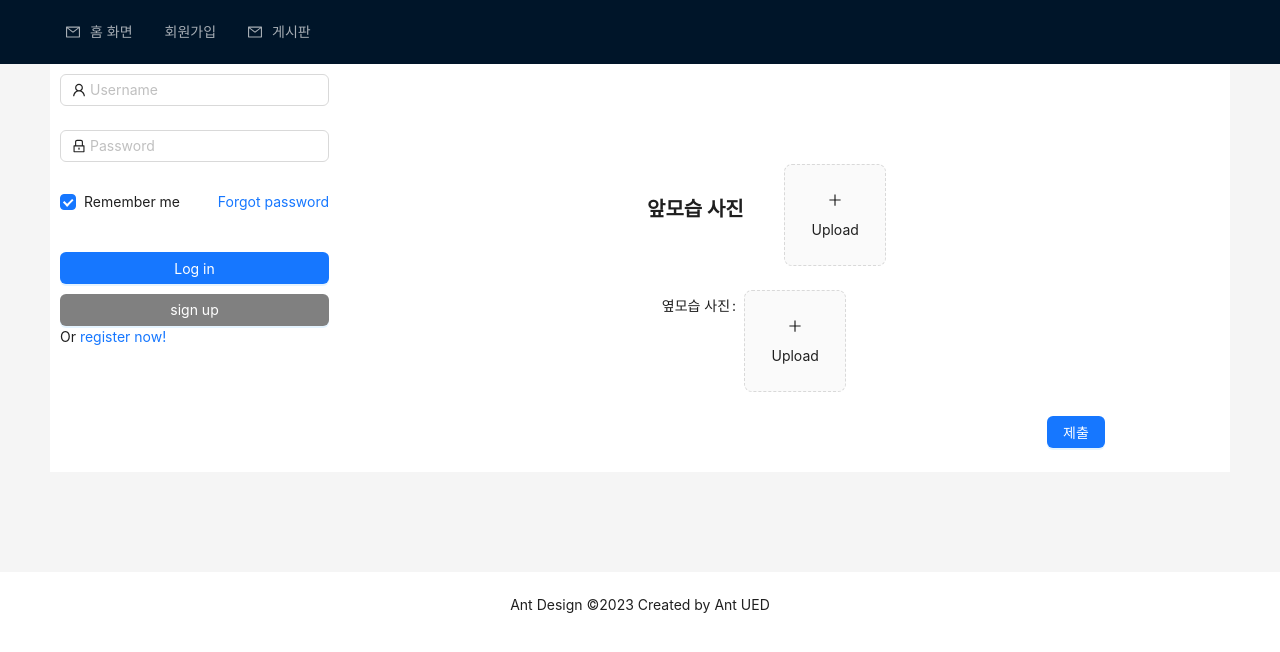
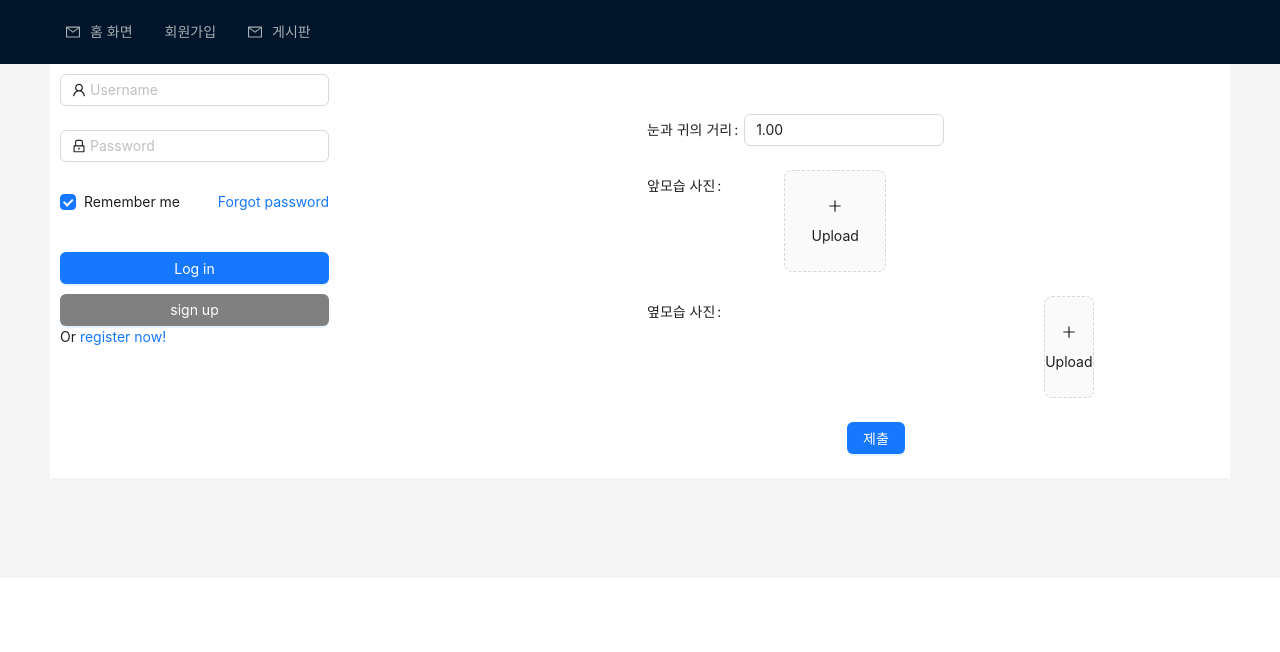
Before and after one commit to yulmam/2023-2capstone, a React (Create React App) app in the folder front/: page / in a window 1280 px wide. Shown: the top 652 px of the page. Built offline with nearby package versions, Linux system fonts and the light colour scheme.

Commit message:
form data update

```diff
--- a/front/src/components/AppLayout.js
+++ b/front/src/components/AppLayout.js
@@ -92,9 +92,7 @@ const AppLayout = ({ children }) => {
           marginTop: 100,
           backgroundColor: "white",
         }}
-      >
-        Ant Design ©2023 Created by Ant UED
-      </Footer>
+      ></Footer>
     </Layout>
   );
 };
--- a/front/src/components/PostForm.js
+++ b/front/src/components/PostForm.js
@@ -1,6 +1,15 @@
 import { PlusOutlined } from "@ant-design/icons";
 import React, { useCallback, useState } from "react";
-import { Button, Form, Input, InputNumber, Select, Upload, Modal } from "antd";
+import {
+  Button,
+  Form,
+  Input,
+  InputNumber,
+  Select,
+  Upload,
+  Modal,
+  Space,
+} from "antd";
 import { useNavigate } from "react-router-dom";
 import { useDispatch, useSelector } from "react-redux";
 import { submitForm } from "../reducers/diagnosis";
@@ -15,6 +24,9 @@ const containerStyle = {
   flexDirection: "column",
 
   justifyContent: "center", // 수평 가운데 정렬
+};
+const onChange = (value) => {
+  console.log("changed", value);
 };
 const getBase64 = (file) =>
   new Promise((resolve, reject) => {
@@ -53,32 +65,26 @@ const PostForm = () => {
     frontList.forEach((e) => {
       console.log(e.originFileObj);
       imageArray.push(e.originFileObj);
+      formData.append("front", e.originFileObj);
     });
     sideList.forEach((e) => {
       console.log(e.originFileObj);
       imageArray.push(e.originFileObj);
+      formData.append("side", e.originFileObj);
     });
-    console.log(imageArray);
 
+    console.log(formData);
     // formData.append("name", name);
     // formData.append("sex", sex);
     // formData.append("age", age);
     // console.log(formData);
-
-    dispatch(submitForm(imageArray));
-
-    const imageObject = [];
-    frontList.forEach((e) => {
-      console.log(e.originFileObj);
-      imageObject.push({ front: e.originFileObj });
-    });
-    sideList.forEach((e) => {
-      console.log(e.originFileObj);
-      imageObject.push({ side: e.originFileObj });
-    });
-    console.log(imageObject);
-
-    dispatch(submitForm(imageObject));
+    for (let key of formData.keys()) {
+      console.log(key, ":", formData.get(key));
+    }
+    for (let value of formData.values()) {
+      console.log(value);
+    }
+    dispatch(submitForm(formData));
 
     // dispatch(submitReport(formData));
   }, [dispatch, frontList, sideList]);
@@ -129,20 +135,33 @@ const PostForm = () => {
         }}
         layout="horizontal"
         encType="multipart/form-data"
-        style={{
-          marginTop: 100,
-          marginLeft: 300,
-        }}
         onFinish={onSumbitForm}
       >
+        <Form.Item
+          label="눈과 귀의 거리"
+          style={{ marginLeft: 300, marginTop: 50 }}
+          labelAlign="left"
+        >
+          <InputNumber
+            style={{
+              width: 200,
+            }}
+            defaultValue="1"
+            min="0"
+            max="100"
+            step="0.01"
+            onChange={onChange}
+            stringMode
+          />
+        </Form.Item>
         <div style={containerStyle}>
           <Form.Item
             valuePropName="FileList"
             getValueFromEvent={normFrontFile}
-            colon={false}
-            labelCol={{ span: 4 }}
             labelAlign="left"
-            label={<span style={customLabelStyle}>앞모습 사진:</span>}
+            // label={<span style={customLabelStyle}>앞모습 사진:</span>}
+            label="앞모습 사진"
+            style={{ marginLeft: 300 }}
           >
             <Upload
               listType="picture-card"
@@ -175,14 +194,19 @@ const PostForm = () => {
         <Form.Item
           valuePropName="FileList"
           getValueFromEvent={normFrontFile}
+          labelAlign="left"
           // label={<span style={customLabelStyle}>옆모습 사진:</span>}
           label="옆모습 사진"
+          style={{ marginLeft: 300 }}
         >
           <Upload
             listType="picture-card"
             fileList={sideList}
             onPreview={handlePreview}
             onChange={handleSideChange}
+            style={{
+              marginLeft: 300,
+            }}
           >
             {sideList.length >= 1 ? null : uploadButton}
           </Upload>
@@ -202,7 +226,7 @@ const PostForm = () => {
           </Modal>
         </Form.Item>
 
-        <Form.Item style={{ marginLeft: 400 }}>
+        <Form.Item style={{ marginLeft: 500 }}>
           <Button type="primary" htmlType="submit">
             제출
           </Button>
--- a/front/src/reducers/diagnosis.js
+++ b/front/src/reducers/diagnosis.js
@@ -16,8 +16,6 @@ export const submitForm = createAsyncThunk(
   "/diagnosis/submitForm",
   async (data, { fulfillWithValue, rejectWithValue }) => {
     try {
-      console.log(data);
-
       console.log(data);
 
       const response = await axios.post("/diagnosis/submitForm", data);
```
Also changed, not shown: 1 other file (tests, documents, lock files or other folders).
